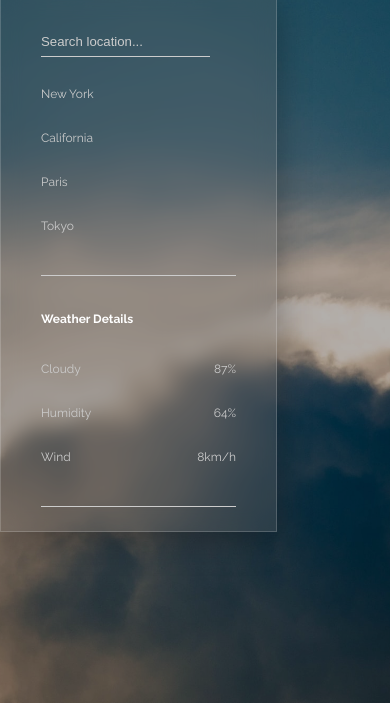
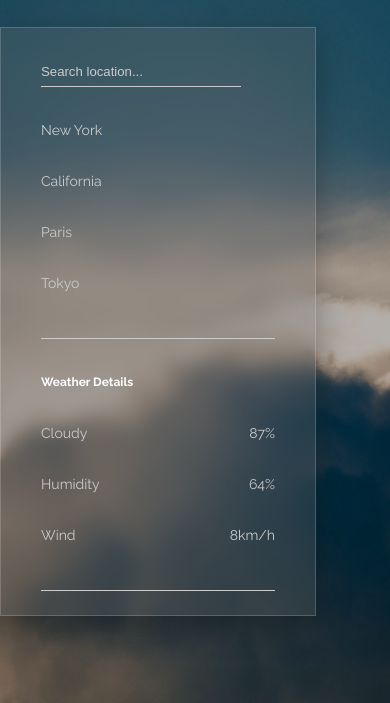
Before and after one commit to Inna-Mykytiuk/WeatherApp, a plain HTML site: page index.html in a window 390 px wide. Shown: the part 141-844 px from the top of the page. Drawn offline with Linux system fonts and the light colour scheme; no server answers.

Commit message:
remove scroll

```diff
--- a/Sass/_layouts.scss
+++ b/Sass/_layouts.scss
@@ -173,6 +173,9 @@
 }
 
 @media screen and (max-width: 800px) {
+  body {
+    overflow-y: hidden;
+  }
   .panel,
   .container {
     position: relative;
@@ -187,6 +190,7 @@
   .container > div {
     padding: 3px;
     margin: 0 auto;
+    margin-bottom: 30px;
   }
 
   .submit {
@@ -194,7 +198,11 @@
   }
 
   .panel {
-      width: 50%;
+    width: 60%;
+  }
+
+  .panel ul li {
+    font-size: 14px;
   }
 
 }
```
Also changed, not shown: css/main.css, css/main.min.css, 2 other files.
